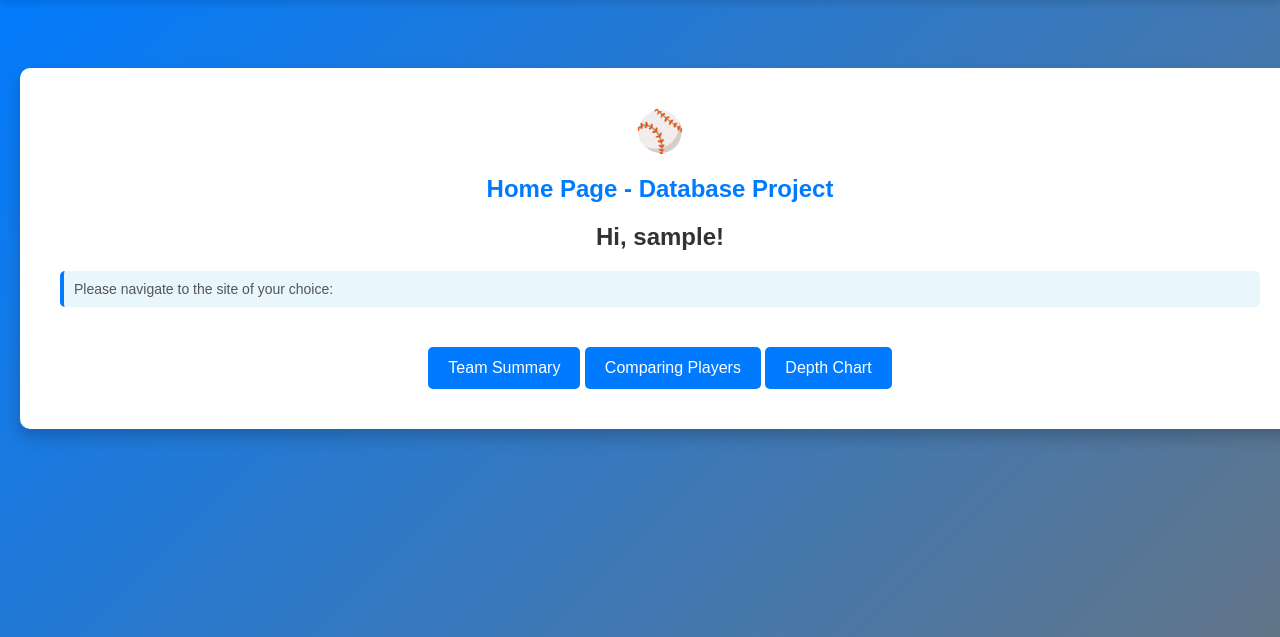
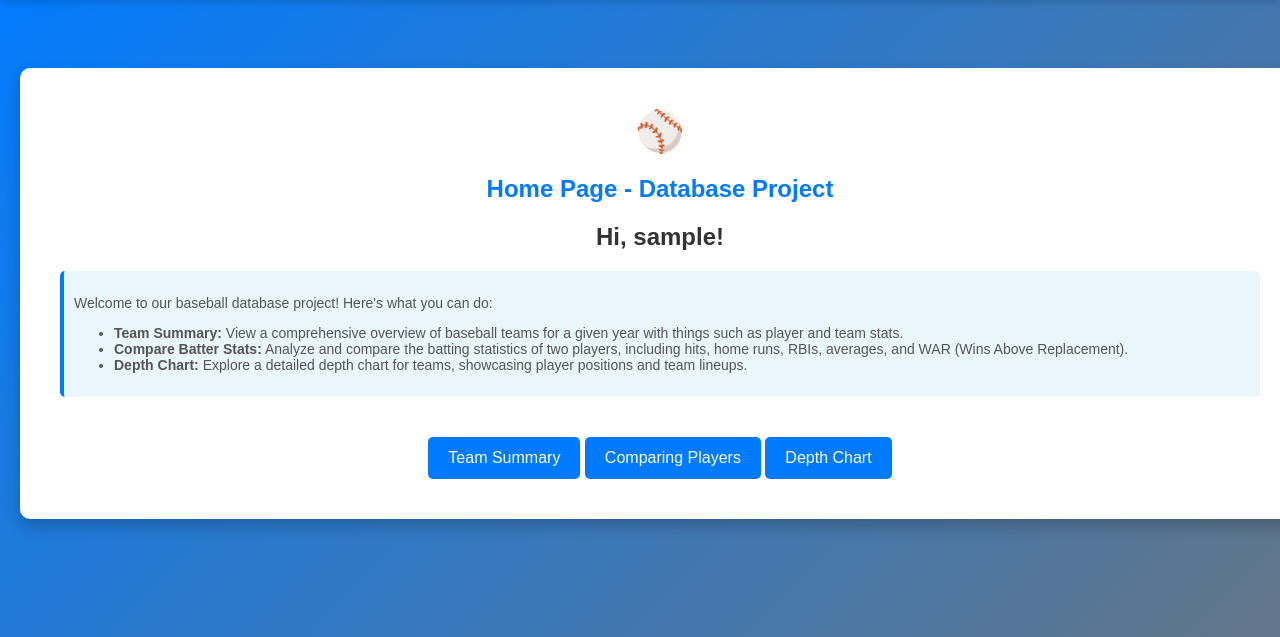
Before and after one commit to willclo1/MariaDeadbeatsSite, a Flask app: page / in a window 1280 px wide. Shown: the part 42-679 px from the top of the page. Run offline with Flask 3, Linux system fonts and the light colour scheme; the visitor is signed in with stand-in values (Sample User, id 1).

Commit message:
Added some formatting and clear instructions

```diff
--- a/app/routes.py
+++ b/app/routes.py
@@ -392,8 +392,6 @@ def comparePlayers():
                 WHERE p.nameFirst = :first AND p.nameLast = :last
                 GROUP BY p.playerID;
             """)
-
-            # Try to fetch provided player stats
             player1_stats = connection.execute(player_query, {"first": player1_first, "last": player1_last}).mappings().first() if 'player1_first' in locals() else None
             player2_stats = connection.execute(player_query, {"first": player2_first, "last": player2_last}).mappings().first() if 'player2_first' in locals() else None
 
@@ -408,11 +406,16 @@ def comparePlayers():
             player2_stats = dict(player2_stats) if player2_stats else None
 
             # Format averages
+            # Format averages and WAR
             if player1_stats and 'avg' in player1_stats and player1_stats['avg'] is not None:
                 player1_stats['avg'] = f"{player1_stats['avg']:.3f}"
             if player2_stats and 'avg' in player2_stats and player2_stats['avg'] is not None:
                 player2_stats['avg'] = f"{player2_stats['avg']:.3f}"
 
+            if player1_stats and 'total_war' in player1_stats and player1_stats['total_war'] is not None:
+                player1_stats['total_war'] = f"{player1_stats['total_war']:.3f}"
+            if player2_stats and 'total_war' in player2_stats and player2_stats['total_war'] is not None:
+                player2_stats['total_war'] = f"{player2_stats['total_war']:.3f}"
         return render_template(
             "compare.html",
             player1=player1_stats,
--- a/app/templates/index.html
+++ b/app/templates/index.html
@@ -10,7 +10,20 @@
         {% endif %}
 
         <h2>Hi, {{ current_user.username }}!</h2>
-        <p class="instructions">Please navigate to the site of your choice:</p>
+        <div class="instructions">
+            <p>Welcome to our baseball database project! Here's what you can do:</p>
+            <ul>
+                <li>
+                    <strong>Team Summary:</strong> View a comprehensive overview of baseball teams for a given year with things such as player and team stats.
+                </li>
+                <li>
+                    <strong>Compare Batter Stats:</strong> Analyze and compare the batting statistics of two players, including hits, home runs, RBIs, averages, and WAR (Wins Above Replacement).
+                </li>
+                <li>
+                    <strong>Depth Chart:</strong> Explore a detailed depth chart for teams, showcasing player positions and team lineups.
+                </li>
+            </ul>
+        </div>
 
         <div class="nav-links">
             <a href="{{ url_for('team_selection') }}" class="back-button">Team Summary</a>
```
